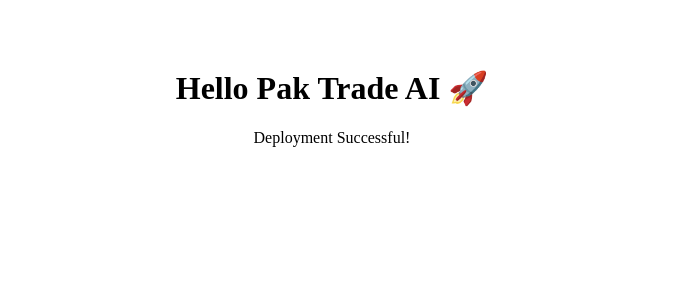
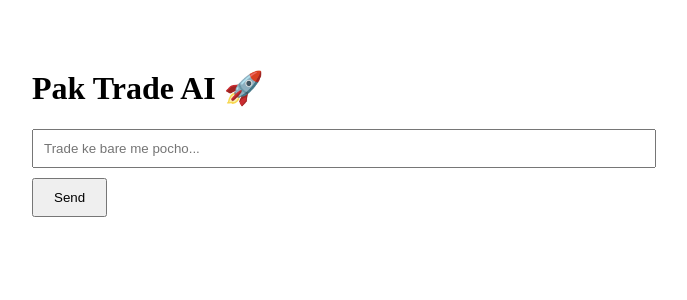
Before and after one commit to itsmefarazawan-sketch/pak-trade-ai, a Next.js app: page / in a window 1280 px wide. Shown: the top 300 px of the page, without its empty margins (308-995 px from the left). Built offline with nearby package versions, Linux system fonts and the light colour scheme.

Commit message:
Update page.tsx

```diff
--- a/app/page.tsx
+++ b/app/page.tsx
@@ -1,8 +1,36 @@
+'use client'
+import { useState } from 'react'
+
 export default function HomePage() {
+  const [msg, setMsg] = useState('')
+  const [reply, setReply] = useState('')
+  const [loading, setLoading] = useState(false)
+
+  const sendMsg = async () => {
+    setLoading(true)
+    const res = await fetch('/api/chat', {
+      method: 'POST',
+      headers: {'Content-Type': 'application/json'},
+      body: JSON.stringify({ message: msg })
+    })
+    const data = await res.json()
+    setReply(data.reply)
+    setLoading(false)
+  }
+
   return (
-    <main style={{ padding: '40px', textAlign: 'center' }}>
-      <h1>Hello Pak Trade AI 🚀</h1>
-      <p>Deployment Successful!</p>
+    <main style={{ padding: '40px', maxWidth: '600px', margin: 'auto' }}>
+      <h1>Pak Trade AI 🚀</h1>
+      <input
+        value={msg}
+        onChange={e => setMsg(e.target.value)}
+        placeholder="Trade ke bare me pocho..."
+        style={{width: '100%', padding: '10px'}}
+      />
+      <button onClick={sendMsg} style={{marginTop: '10px', padding: '10px 20px'}}>
+        {loading ? 'Soach raha...' : 'Send'}
+      </button>
+      <p style={{marginTop: '20px'}}>{reply}</p>
     </main>
   )
 }
```
